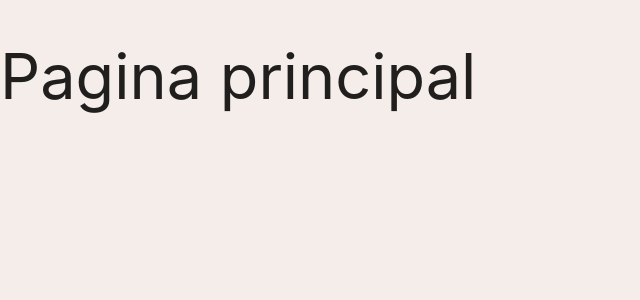
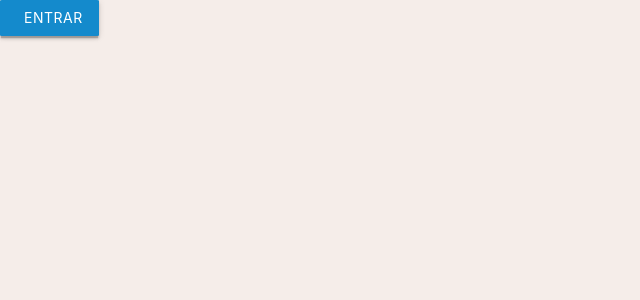
Before and after one commit to MatheusPalinkas/Projeto-FCamara-Frontend, a React (Create React App) app in the folder frontend/: page / in a window 1280 px wide. Shown: the top 300 px of the page, without its empty margins (0-640 px from the left). Built offline with nearby package versions, Linux system fonts and the light colour scheme.

Commit message:
erro tooltip

```diff
--- a/frontend/src/components/Button/index.js
+++ b/frontend/src/components/Button/index.js
@@ -1,13 +1,21 @@
-import React from "react";
+import React, {useEffect} from "react";
+
+import M from "materialize-css/dist/js/materialize.min.js";
 
 import "./styles.css";
 
-  export default function Button({onClick, typeButton, Icon, text}) {
+export default function Button({onClick, typeButton = "primaria", Icon, text="ENTRAR", position="top", tooltip=`Botão de ${text}`}) {
+
+    useEffect(() => {
+      const elems = document.querySelectorAll('.tooltipped');
+      M.Tooltip.init(elems, {});
+    }, [])
 
     let classButton = "btn";
 
     if(typeButton === "primaria") {
-        classButton += " btn-primaria"; }
+        classButton += " btn-primaria";
+      }
       else {
         if(typeButton === "secundaria") {
           classButton += " btn-secundario";
@@ -15,30 +23,22 @@ import "./styles.css";
       else {
         classButton += " btn-desabilitado";
       }
-   }
+    }
 
     return (
       <>
-        <a
-          onClick={onClick}
-          className={classButton}>
+        <button  className="tooltipped btn"
+            data-position={`${position}`}
+            data-tooltip={`${tooltip}`}
+            onClick={onClick}
+            className={classButton}>
             <div className="icon">
-              <Icon className="material-icons left" />
+             {Icon && ( <Icon className="material-icons left" />)}
             </div>
             <div className="ent">
               {text}
             </div>
-          </a>
+          </button>
         </>
       );
   }
-
-//como implementar o componente
-//
-//import Button from '../../components/Button';
-// <Button
-//        onClick={() => ()}
-//        typeButton=""
-//        Icon={}
-//        text={""}
-// />;
--- a/frontend/src/pages/Main/index.js
+++ b/frontend/src/pages/Main/index.js
@@ -1,11 +1,12 @@
-import React, { Children } from "react";
+import React from "react";
+
+import { FiLogIn } from "react-icons/fi";
+
 import "./styles.css";
 
+import Button from '../../components/Button';
 
 function Main() {
-  return <h1>Pagina principal</h1>
+  return <Button  />;
 }
-
-
-
 export default Main;
```
